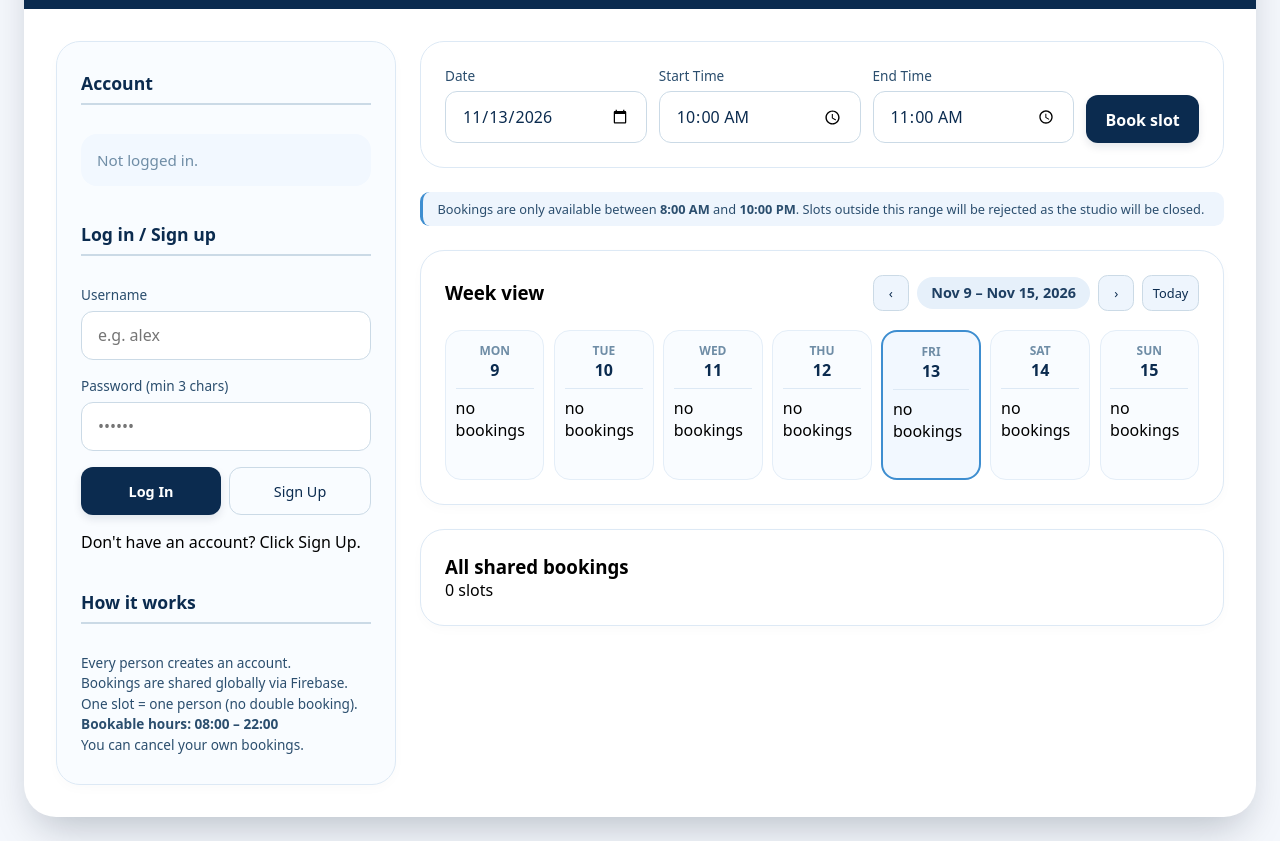
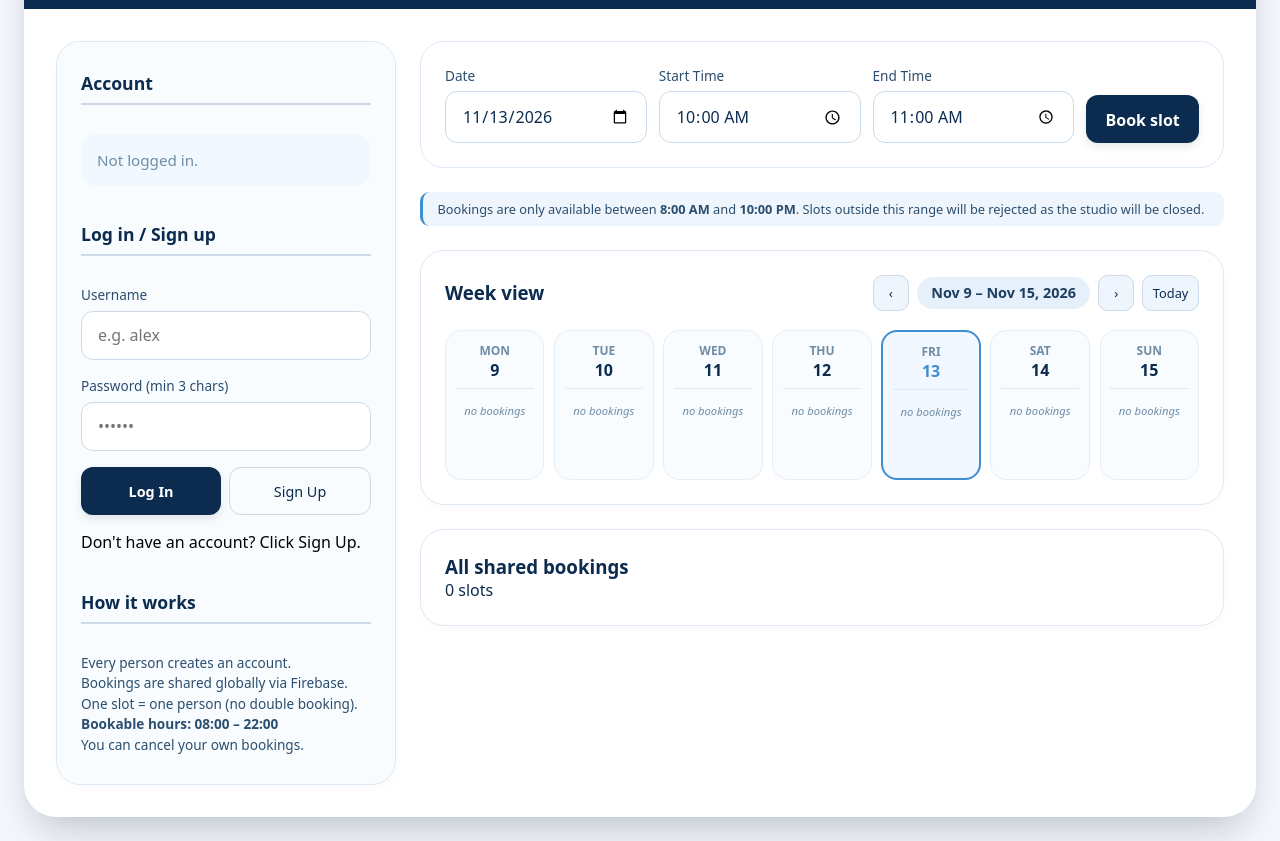
Before and after one commit to coldestash14205/Jam-booking, a plain HTML site: page index.html in a window 1280 px wide. Shown: the part 105-946 px from the top of the page. Drawn offline with Linux system fonts and the light colour scheme; no server answers.

Commit message:
Refactor CSS for light and dark themes

```diff
--- a/style.css
+++ b/style.css
@@ -50,7 +50,7 @@
     --shadow-primary: 0 4px 8px rgba(0, 30, 60, 0.1);
 
     --header-bg: #0b2b4f;
-    --header-text: #1e3f62;
+    --header-text: #ffffff;
     --user-badge-bg: #1e3f62;
     --user-badge-border: #3570a8;
     --avatar-bg: #3e8ed0;
@@ -364,6 +364,8 @@ button.danger-outline {
     border-radius: 0.6rem;
     border-left: 3px solid var(--border-hours);
 }
+
+/* CALENDAR TEXT OVERRIDES */
 .calendar-container {
     background: var(--bg-card);
     border-radius: 1.5rem;
@@ -371,6 +373,7 @@ button.danger-outline {
     padding: 1.5rem;
     box-shadow: var(--shadow-card);
     min-width: 0;
+    color: var(--text-primary); /* Forces text to be dark in light mode, light in dark mode */
 }
 .calendar-header {
     display: flex;
@@ -379,6 +382,9 @@ button.danger-outline {
     margin-bottom: 1.2rem;
     flex-wrap: wrap;
     gap: 0.75rem;
+}
+.calendar-header h3 {
+    color: var(--text-primary);
 }
 .week-nav {
     display: flex;
@@ -440,6 +446,16 @@ button.danger-outline {
     font-weight: 700;
     color: var(--text-primary);
 }
+.day-column.today .day-date {
+    color: var(--accent);
+}
+.day-empty {
+    font-size: 0.7rem;
+    color: var(--text-muted);
+    text-align: center;
+    font-style: italic;
+    padding: 0.4rem 0;
+}
 .booking-pill {
     font-size: 0.72rem;
     padding: 0.35rem 0.45rem;
@@ -462,6 +478,10 @@ button.danger-outline {
     padding: 1.5rem;
     box-shadow: var(--shadow-card);
     min-width: 0;
+    color: var(--text-primary);
+}
+.slots-header h3 {
+    color: var(--text-primary);
 }
 .slots-grid {
     display: grid;
@@ -477,10 +497,14 @@ button.danger-outline {
     display: flex;
     flex-direction: column;
     gap: 0.25rem;
+    color: var(--text-primary);
 }
 .slot-item.mine {
     background: var(--bg-slot-mine);
     border-color: var(--border-pill-mine);
+}
+.slot-owner {
+    color: var(--text-secondary);
 }
 .cancel-btn {
     background: transparent;
@@ -534,7 +558,6 @@ button.danger-outline {
         gap: 1rem;
     }
 
-    /* THE CRITICAL FIX FOR THE FORM */
     .booking-form {
         display: flex;
         flex-direction: column;
@@ -549,14 +572,13 @@ button.danger-outline {
         max-width: 100%;
     }
 
-    /* Force inputs to behave and shrink */
     .booking-form input[type="date"],
     .booking-form input[type="time"] {
         display: block;
         width: 100%;
         max-width: 100%;
         min-width: 0;
-        -webkit-appearance: none; /* Fixes Chrome mobile stretching */
+        -webkit-appearance: none;
         appearance: none;
     }
 
```
